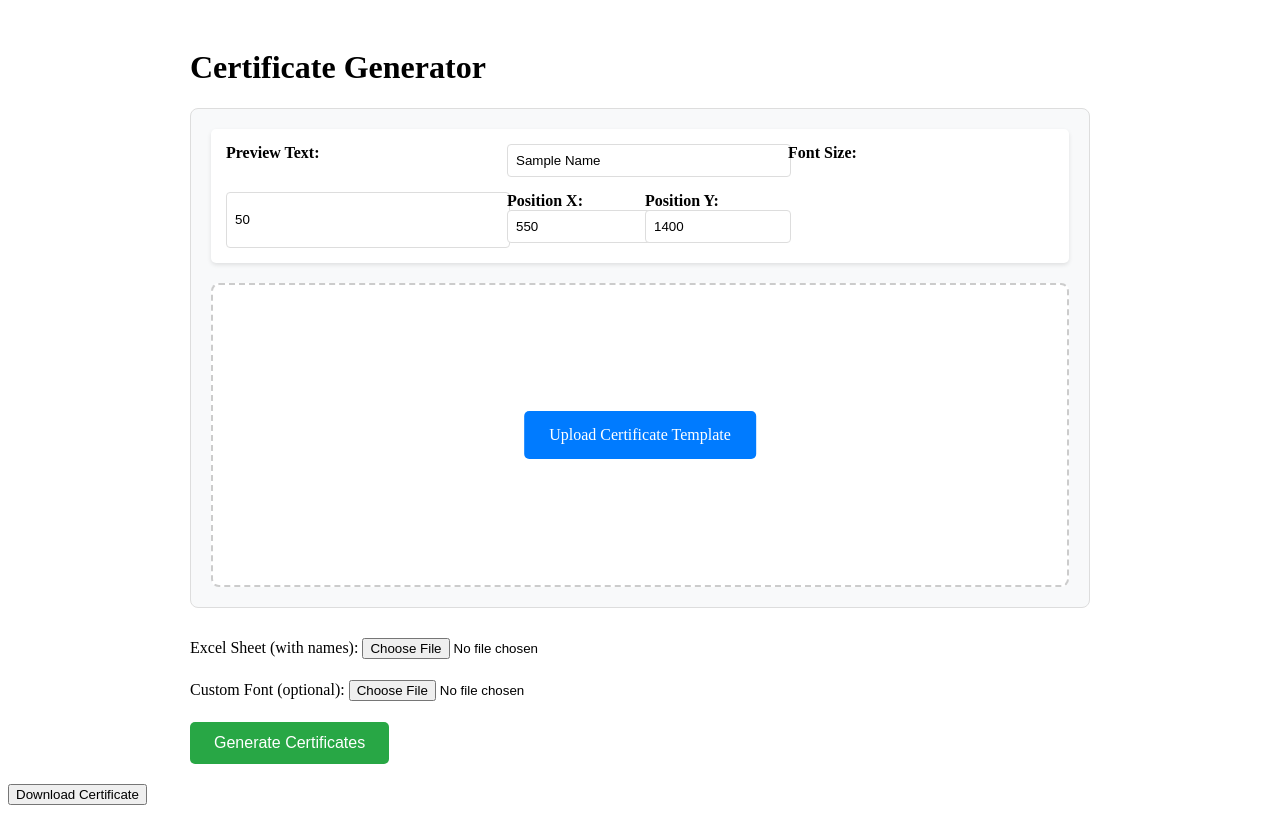
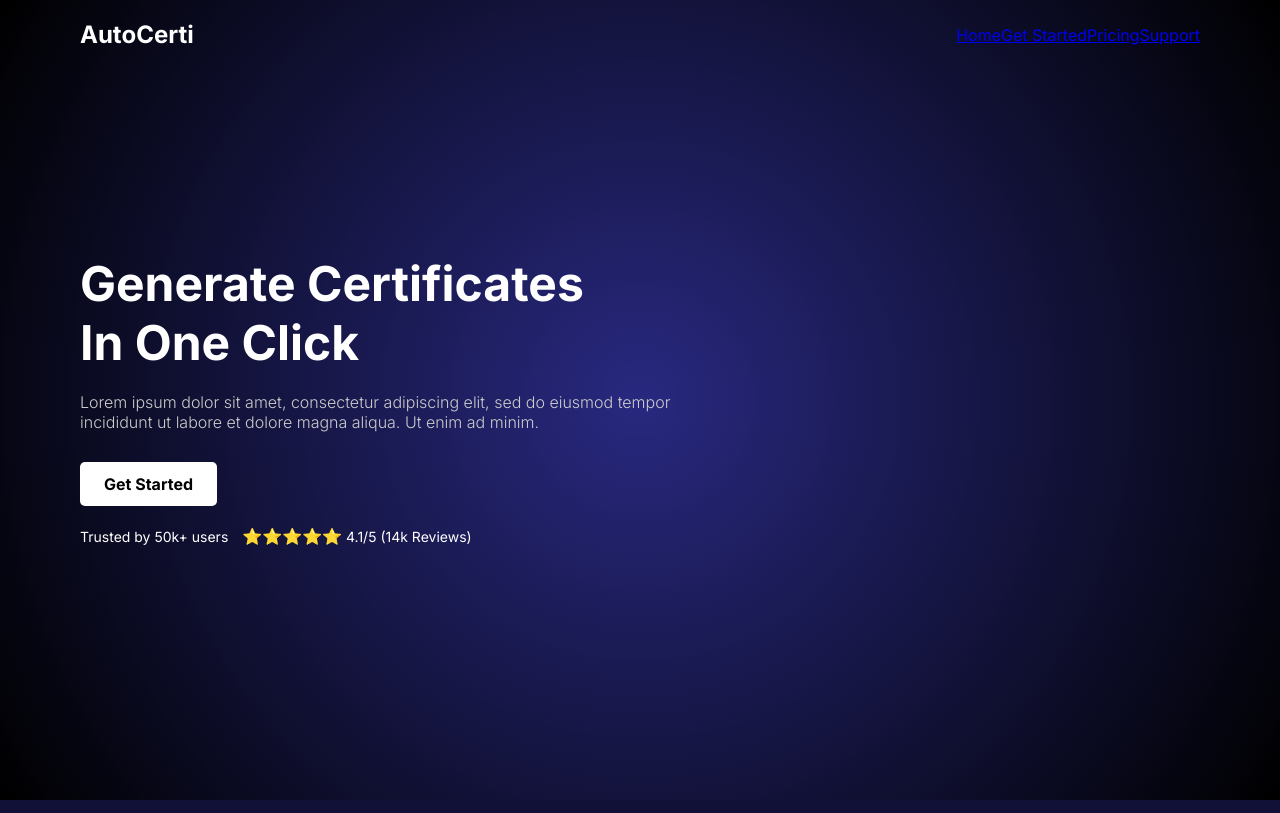
Before and after one commit to tusharmishra069/Certificate-Automation, a Flask app: page / in a window 1280 px wide. Run offline with Flask 3, Linux system fonts and the light colour scheme.

Commit message:
version 1.0.1

```diff
--- a/app.py
+++ b/app.py
@@ -3,6 +3,7 @@
 from werkzeug.utils import secure_filename
 from certificate_generator import generate_certificates
 import json
+import shutil
 
 app = Flask(__name__)
 app.config['UPLOAD_FOLDER'] = 'static/uploads'
@@ -16,6 +17,10 @@
 @app.route('/')
 def index():
     return render_template('index.html')
+
+@app.route('/generate')
+def generate():
+    return render_template('generate.html')
 
 @app.route('/upload', methods=['POST'])
 def upload_files():
--- a/static/css/style.css
+++ b/static/css/style.css
@@ -1,149 +1,105 @@
-/* static/css/style.css */
+/* Import Google Font */
+@import url('https://fonts.googleapis.com/css2?family=Inter:wght@300;400;700&display=swap');
 
-.container {
-    max-width: 900px;
-    margin: 0 auto;
-    padding: 20px;
+* {
+    margin: 0;
+    padding: 0;
+    box-sizing: border-box;
+    font-family: 'Inter', sans-serif;
 }
 
-.preview-section {
-    margin-bottom: 30px;
-    border: 1px solid #ddd;
-    padding: 20px;
-    border-radius: 8px;
-    background: #f8f9fa;
+body {
+    background-color: #000;
+    color: white;
 }
 
-.preview-controls {
-    margin-bottom: 20px;
-    display: grid;
-    gap: 15px;
-    grid-template-columns: repeat(auto-fit, minmax(200px, 1fr));
-    padding: 15px;
-    background: #fff;
-    border-radius: 5px;
-    box-shadow: 0 2px 4px rgba(0,0,0,0.1);
+/* Header */
+header {
+    display: flex;
+    justify-content: space-between;
+    align-items: center;
+    padding: 20px 80px;
+    position: absolute;
+    width: 100%;
+    top: 0;
+    left: 0;
 }
 
-.preview-controls label {
-    display: block;
-    margin-bottom: 5px;
+.logo {
+    font-size: 1.5rem;
     font-weight: bold;
 }
 
-.preview-controls input {
-    width: 100%;
-    padding: 8px;
-    border: 1px solid #ddd;
-    border-radius: 4px;
+nav ul {
+    display: flex;
+    list-style: none;
 }
 
-.position-inputs {
-    display: grid;
-    grid-template-columns: 1fr 1fr;
-    gap: 10px;
+nav ul li {
+    margin-left: 20px;
 }
 
-.preview-container {
-    position: relative;
-    min-height: 300px;
-    border: 2px dashed #ccc;
-    border-radius: 8px;
-    overflow: hidden;
-    background: #fff;
+nav ul li a {
+    text-decoration: none;
+    color: white;
+    font-weight: 400;
+    transition: 0.3s;
 }
 
-.upload-prompt {
-    position: absolute;
-    top: 50%;
-    left: 50%;
-    transform: translate(-50%, -50%);
-    text-align: center;
+nav ul li a:hover {
+    color: #888;
 }
 
-.upload-label {
-    display: inline-block;
-    padding: 15px 25px;
-    background: #007bff;
-    color: white;
-    border-radius: 5px;
-    cursor: pointer;
-    transition: background 0.3s;
+/* Hero Section */
+.hero {
+    height: 100vh;
+    display: flex;
+    align-items: center;
+    padding: 80px;
+    background: radial-gradient(circle at 50% 50%, rgba(80, 80, 255, 0.5), rgba(0, 0, 0, 0.9));
 }
 
-.upload-label:hover {
-    background: #0056b3;
+.content {
+    max-width: 600px;
 }
 
-.upload-label input[type="file"] {
-    display: none;
+h1 {
+    font-size: 3rem;
+    font-weight: 700;
+    margin-bottom: 20px;
 }
 
-.template-preview {
-    position: relative;
-    width: 100%;
-    height: 100%;
+p {
+    font-size: 1rem;
+    font-weight: 300;
+    margin-bottom: 30px;
+    color: #ccc;
 }
 
-.template-preview img {
-    max-width: 100%;
-    height: auto;
-    display: block;
+.btn {
+    display: inline-block;
+    padding: 12px 24px;
+    background: white;
+    color: black;
+    font-weight: bold;
+    border-radius: 5px;
+    text-decoration: none;
+    transition: 0.3s;
 }
 
-.text-preview {
-    position: absolute;
-    top: 0;
-    left: 0;
-    cursor: move;
-    background: rgba(255, 255, 0, 0.4);
-    border: 2px dashed #ff0000;
-    padding: 10px;
-    z-index: 1000;
-    display: flex;
-    align-items: center;
-    justify-content: center;
-    font-weight: bold;
-    color: #000;
-    text-shadow:
-        -1px -1px 0 #fff,
-        1px -1px 0 #fff,
-        -1px 1px 0 #fff,
-        1px 1px 0 #fff;
+.btn:hover {
+    background: #ddd;
 }
 
-.text-preview.dragging {
-    opacity: 0.8;
-    background: rgba(255, 255, 0, 0.6);
+/* Rating Section */
+.rating {
+    margin-top: 20px;
+    font-size: 14px;
 }
 
-.coordinates-display {
-    position: fixed;
-    bottom: 20px;
-    right: 20px;
-    background: rgba(0, 0, 0, 0.8);
-    color: white;
-    padding: 10px;
-    border-radius: 5px;
-    font-family: monospace;
-    z-index: 1001;
+.stars {
+    display: inline-block;
+    font-size: 16px;
+    margin-left: 10px;
+    color: gold;
 }
-
-.form-group {
-    margin-bottom: 21px;
-}
-
-button[type="submit"] {
-    background: #28a745;
-    color: white;
-    padding: 12px 24px;
-    border: none;
-    border-radius: 5px;
-    cursor: pointer;
-    font-size: 16px;
-    transition: background 0.3s;
-}
-
-button[type="submit"]:hover {
-    background: #218838;
-}
--- a/templates/index.html
+++ b/templates/index.html
@@ -3,73 +3,34 @@
 <head>
     <meta charset="UTF-8">
     <meta name="viewport" content="width=device-width, initial-scale=1.0">
-    <title>Certificate Generator</title>
+    <title>AutoCerti - Generate Certificates</title>
     <link rel="stylesheet" href="{{ url_for('static', filename='css/style.css') }}">
-    <script src="https://cdnjs.cloudflare.com/ajax/libs/jszip/3.10.1/jszip.min.js"></script>
 </head>
 <body>
-    <div class="container">
-        <h1>Certificate Generator</h1>
+    <header>
+        <div class="logo">AutoCerti</div>
+        <nav>
+            <ul>
+                <a href="{{ url_for('index') }}">Home</a>
+                <a href="{{ url_for('generate') }}">Get Started</a>
+                <a href="#">Pricing</a>
+                <a href="#">Support</a>
+            </ul>
+        </nav>
+    </header>
 
-        <div class="preview-section">
-            <div class="preview-controls">
-                <label for="previewText">Preview Text:</label>
-                <input type="text" id="previewText" class="preview-text-input"
-                       value="Sample Name" placeholder="Enter sample text for preview"
-                       aria-label="Enter sample text for preview">
+    <section class="hero">
+        <div class="content">
+            <h1>Generate Certificates<br>In One Click</h1>
+            <p>Lorem ipsum dolor sit amet, consectetur adipiscing elit, sed do eiusmod tempor incididunt ut labore et dolore magna aliqua. Ut enim ad minim.</p>
+            <a href="{{ url_for('generate') }}" class="btn">Get Started</a>
 
-                <label for="fontSize">Font Size:</label>
-                <input type="number" id="fontSize" name="fontSize" value="50" min="10" max="200"
-                       aria-label="Font size for the preview text">
-
-                <div class="position-inputs">
-                    <label for="positionX">Position X:
-                        <input type="number" id="positionX" value="550" step="1"
-                               aria-label="Position of the preview text along the X-axis">
-                    </label>
-                    <label for="positionY">Position Y:
-                        <input type="number" id="positionY" value="1400" step="1"
-                               aria-label="Position of the preview text along the Y-axis">
-                    </label>
-                </div>
-            </div>
-
-            <div class="preview-container" id="previewArea">
-                <div class="upload-prompt" id="uploadPrompt">
-                    <label for="template" class="upload-label">
-                        Upload Certificate Template
-                        <input type="file" id="template" name="template" accept="image/*" required
-                               aria-label="Upload the certificate template">
-                    </label>
-                </div>
-                <div id="templatePreview" class="template-preview">
-                    <img id="templateImage" src="" alt="Template Preview" style="display: none;">
-                </div>
+            <div class="rating">
+                <span>Trusted by 50k+ users</span>
+                <div class="stars">⭐⭐⭐⭐⭐</div>
+                <span>4.1/5 (14k Reviews)</span>
             </div>
         </div>
-
-        <form id="certificateForm" enctype="multipart/form-data">
-            <div class="form-group">
-                <label for="excel">Excel Sheet (with names):</label>
-                <input type="file" id="excel" name="excel" accept=".xlsx,.xls" required
-                       aria-label="Upload the Excel sheet with names">
-            </div>
-
-            <div class="form-group">
-                <label for="font">Custom Font (optional):</label>
-                <input type="file" id="font" name="font" accept=".ttf"
-                       aria-label="Upload custom font for the preview text">
-            </div>
-
-            <button type="submit">Generate Certificates</button>
-        </form>
-
-        <div id="result" class="result-container"></div>
-    </div>
-    <div class="download" id="download">
-        <button id="downloadButton">Download Certificate</button>
-    </div>
-
-    <script src="{{ url_for('static', filename='js/main.js') }}"></script>
+    </section>
 </body>
 </html>
```
Also changed, not shown: static/css/generate.css (added, +149 -0 lines), templates/generate.html (added, +87 -0 lines), static/uploads/Hero.png (added), static/uploads/certificate_Tushar Mishra.png (added), static/uploads/certificate_ggwp .png (added), static/uploads/certificate_sdjhfha.png (added).
